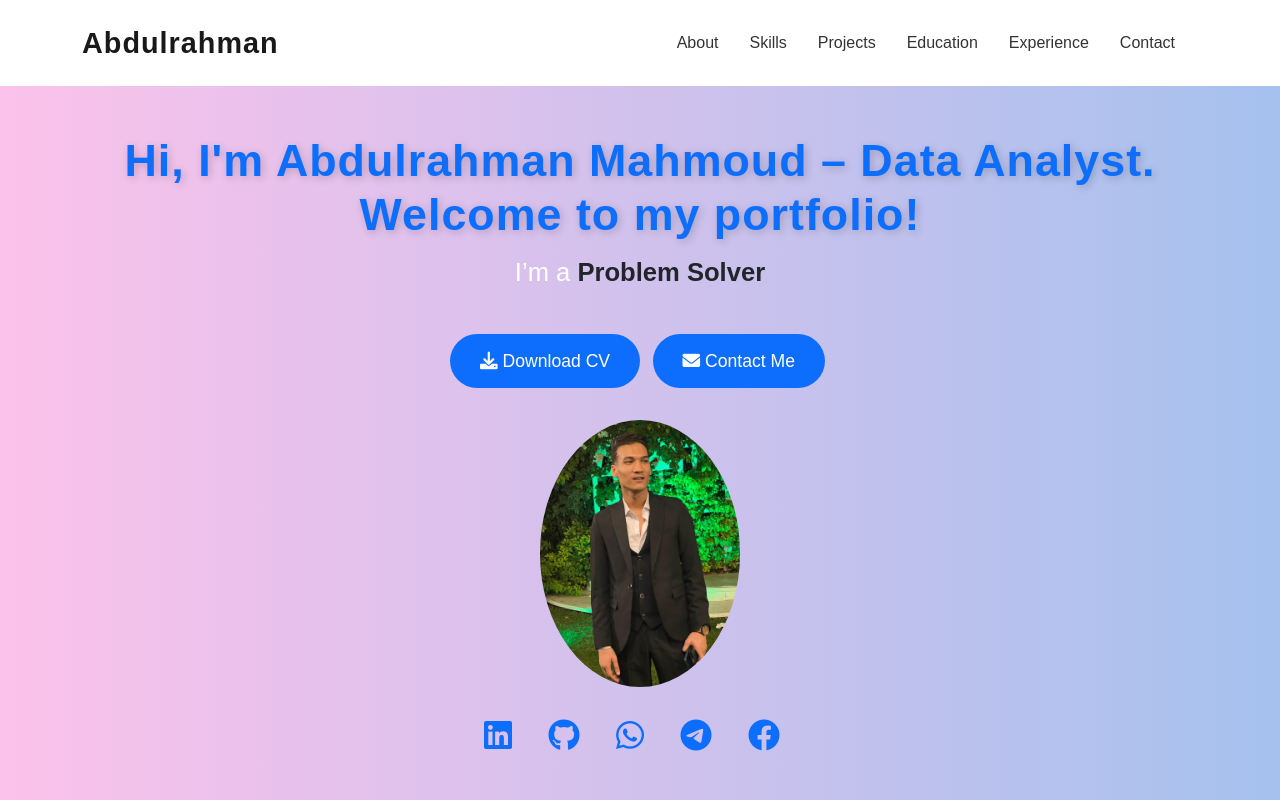
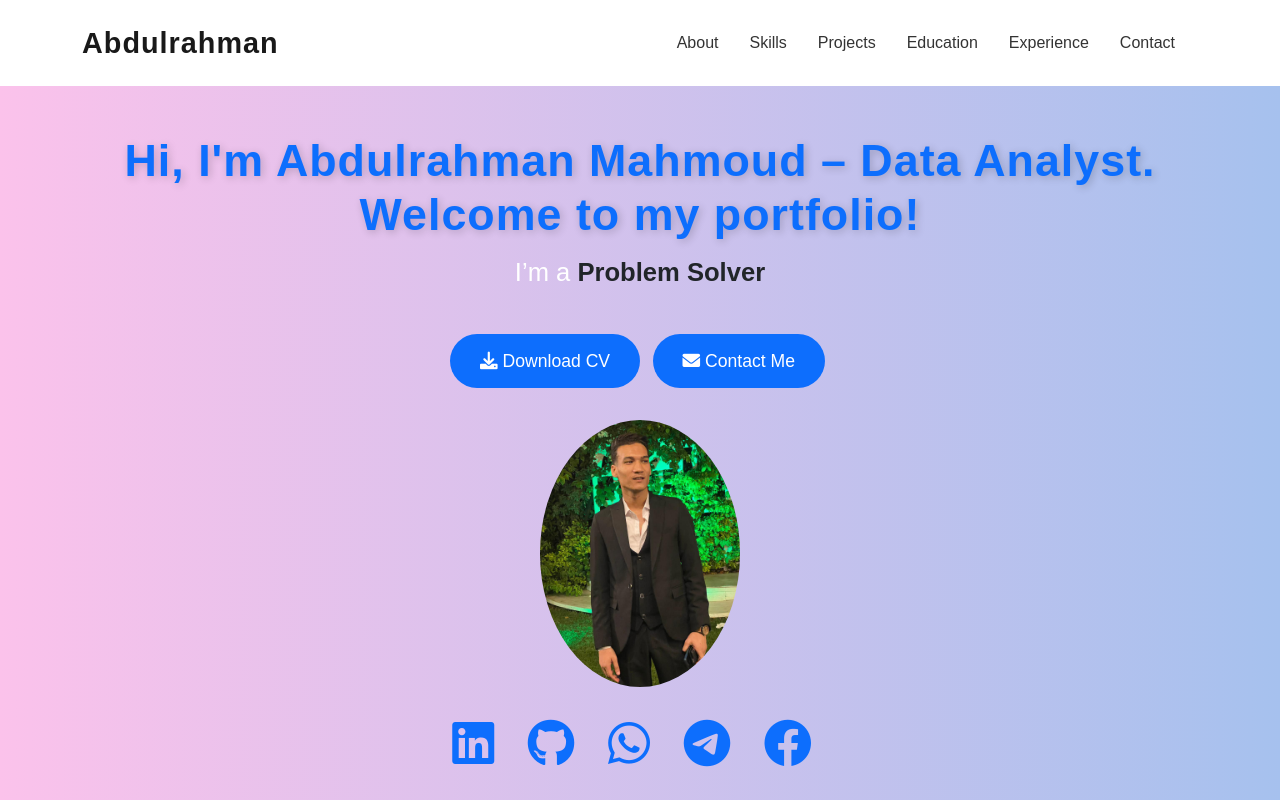
Before and after one commit to AbdoBasyioni/My-Website, a plain HTML site: page index.html in a window 1280 px wide. Shown: the top 800 px of the page. Drawn offline with nearby package versions, Linux system fonts and the light colour scheme.

Commit message:
Update Stylee.css

```diff
--- a/Stylee.css
+++ b/Stylee.css
@@ -321,8 +321,8 @@ footer {
 /* Social Icons */
 .social-icons a {
   color: #0d6efd;
-  margin: 0 8px;
-  font-size: 1rem;
+  margin: 0 5.5px;
+  font-size: 1.5rem;
   transition: color 0.3s ease;
 }
 .social-icons a:hover {
```
